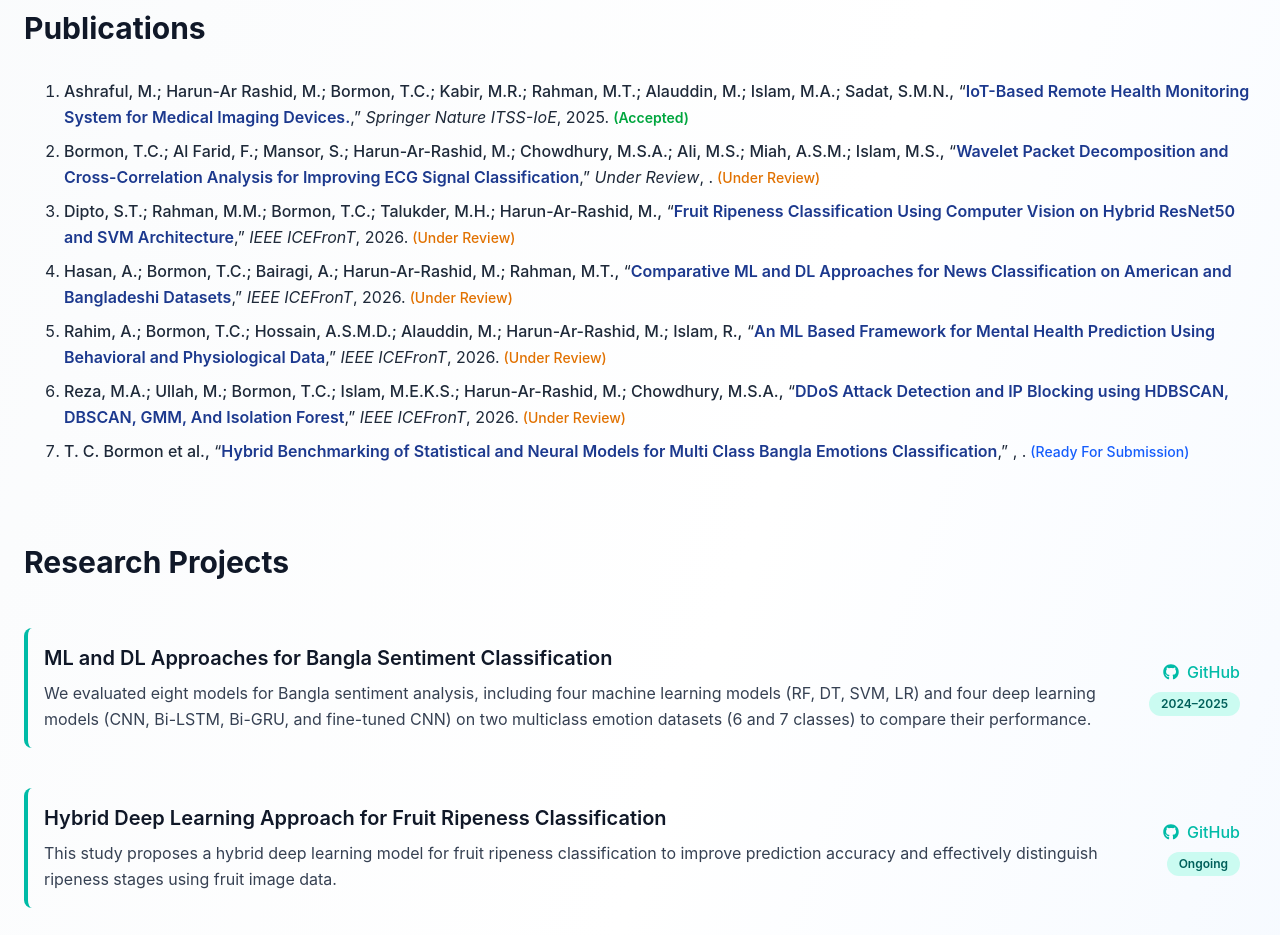
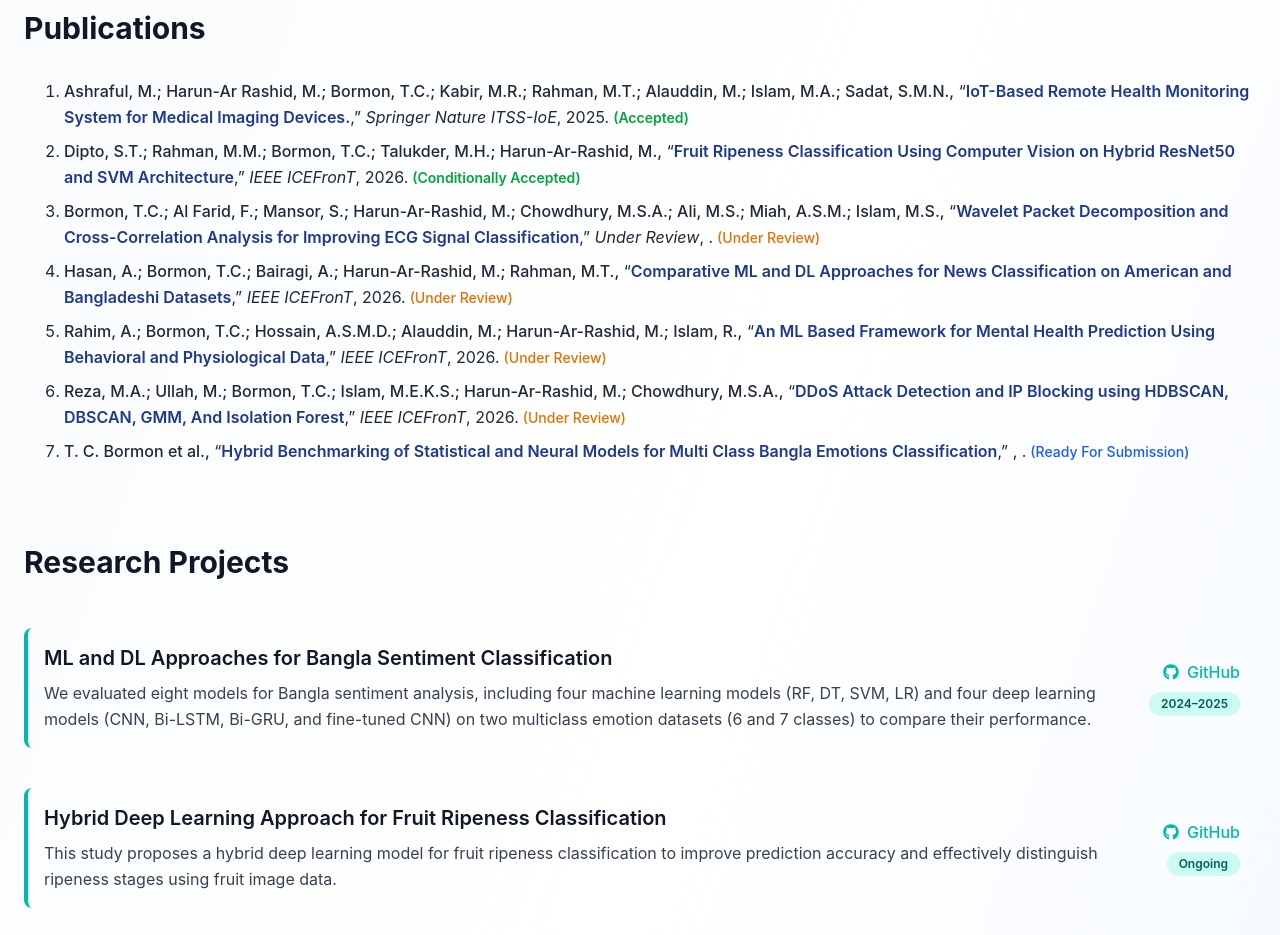
Before and after one commit to Tapubormon/portfolio, a React (Vite) app: page / in a window 1280 px wide. Shown: the part 960-1895 px from the top of the page. Built offline with nearby package versions, Linux system fonts and the light colour scheme.

Commit message:
update publication list status

```diff
--- a/src/sections/Publications.jsx
+++ b/src/sections/Publications.jsx
@@ -10,6 +10,15 @@ const publications = [
     status: "Accepted",
     link: "https://drive.google.com/file/d/1IZQEzO2TD_CZ5XOuJnoVWgDd2nowNBIc/view?usp=sharing",
   },
+    {
+    authors: "Dipto, S.T.; Rahman, M.M.; Bormon, T.C.; Talukder, M.H.; Harun-Ar-Rashid, M.",
+    year: "2026",
+    title:
+      "Fruit Ripeness Classification Using Computer Vision on Hybrid ResNet50 and SVM Architecture",
+    venue: "IEEE ICEFronT",
+    status: "Conditionally Accepted",
+    link: "#",
+  },
   {
     authors: "Bormon, T.C.; Al Farid, F.; Mansor, S.; Harun-Ar-Rashid, M.; Chowdhury, M.S.A.; Ali, M.S.; Miah, A.S.M.; Islam, M.S.",
     year: "",
@@ -18,15 +27,6 @@ const publications = [
     venue: "Under Review",
     status: "Under Review",
     link: "https://drive.google.com/file/d/1ZNePBW9PyGz4O6PCrL-2JoyGPa4hYmCd/view?usp=sharing",
-  },
-  {
-    authors: "Dipto, S.T.; Rahman, M.M.; Bormon, T.C.; Talukder, M.H.; Harun-Ar-Rashid, M.",
-    year: "2026",
-    title:
-      "Fruit Ripeness Classification Using Computer Vision on Hybrid ResNet50 and SVM Architecture",
-    venue: "IEEE ICEFronT",
-    status: "Under Review",
-    link: "#",
   },
   {
     authors: "Hasan, A.; Bormon, T.C.; Bairagi, A.; Harun-Ar-Rashid, M.; Rahman, M.T.",
@@ -70,6 +70,8 @@ export default function Publications() {
   const getStatusStyle = (status) => {
     switch (status) {
       case "Accepted":
+        return "text-green-600 font-semibold";
+      case "Conditionally Accepted":
         return "text-green-600 font-semibold";
       case "Under Review":
         return "text-amber-600 font-medium";
```
